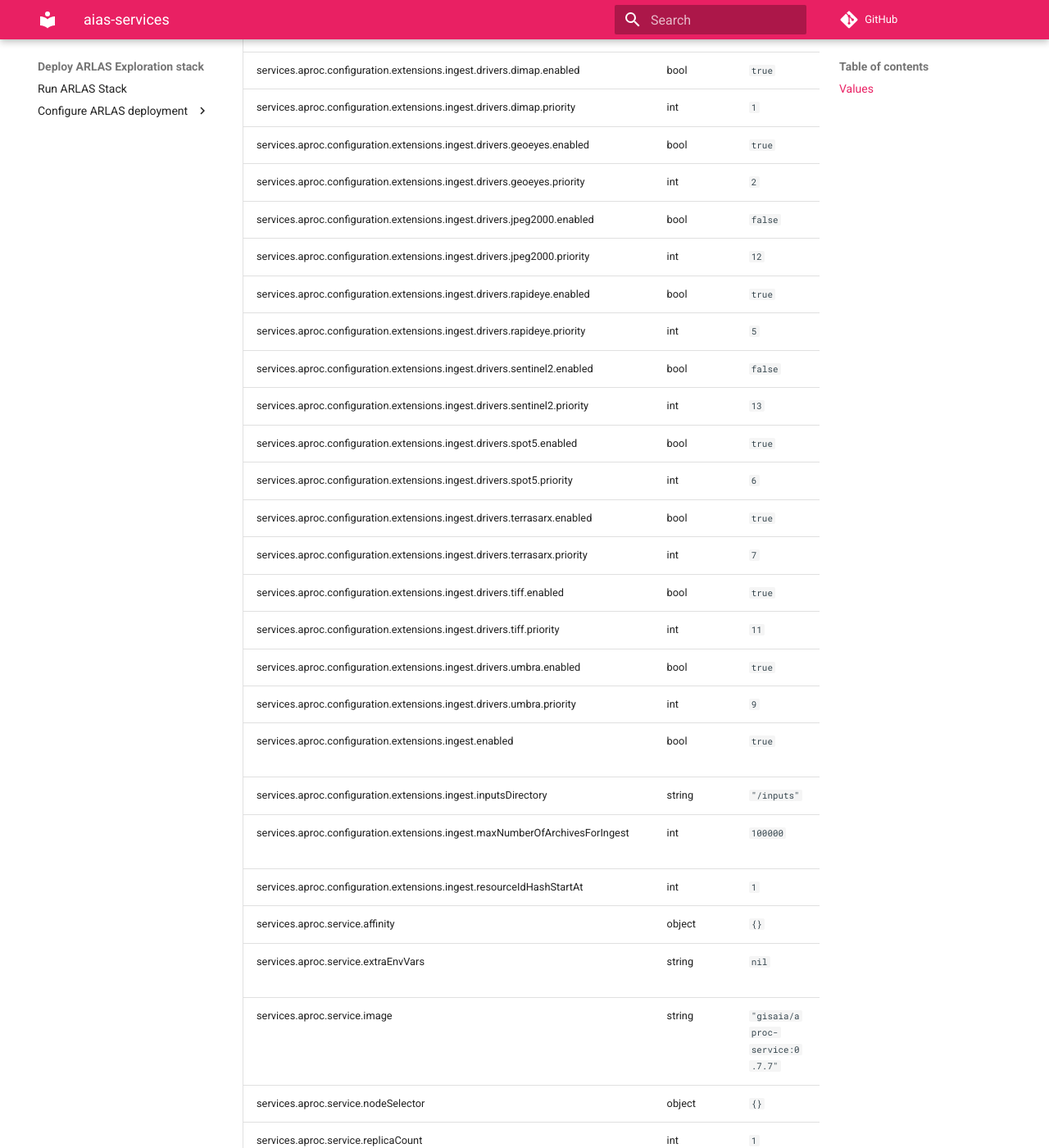
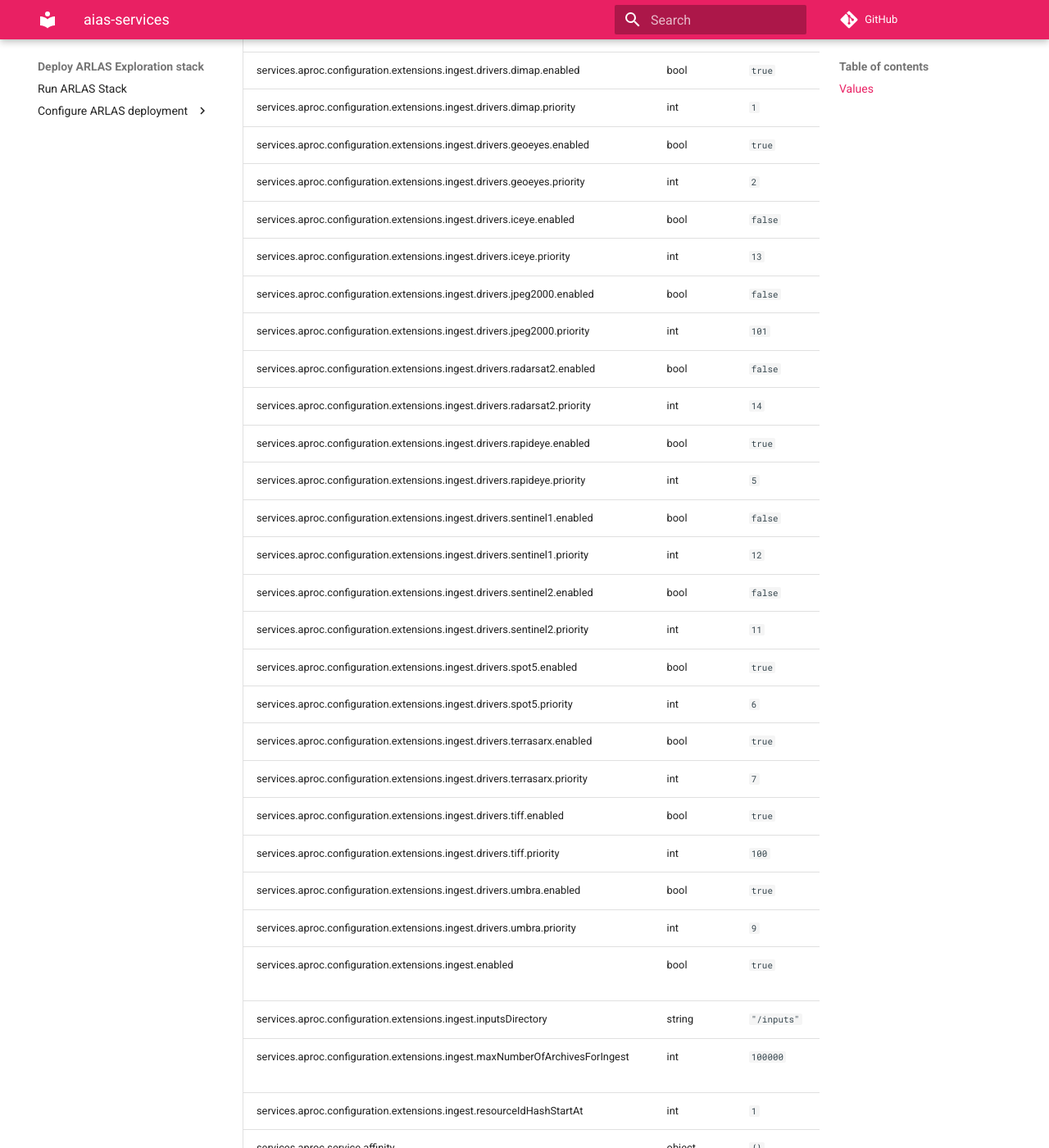
Before and after one commit to gisaia/ARLAS-Exploration-stack, an MkDocs documentation site: the page built from docs/docs/helm/aias-services/README.md, in a window 1280 px wide and 1400 px high, scrolled down 21826 px. Shown: the whole window at 82% size. Built offline with MkDocs 1.6.1 and Material for MkDocs 9.7.7, drawn with Linux system fonts in a browser that asks for light colours; comment, search, counter and statistics services are not loaded; some of the changed text lies outside the part shown.

Commit message:
upgrade aias to 0.9.1

```diff
--- a/docs/docs/helm/aias-services/README.md
+++ b/docs/docs/helm/aias-services/README.md
@@ -49,7 +49,7 @@ A Helm Chart to deploy ARLAS AIAS Services
 | services.agate.configuration.urbac.verifySsl | bool | `true` | Whether to verify the SSL certificate of the OpenID Provider or not |
 | services.agate.configuration.urlHeader | string | `"x-forwarded-uri"` | HTTP header containing the original request URL |
 | services.agate.extraEnvVars | string | `nil` | Extra environment variables for the agate container |
-| services.agate.image | string | `"gisaia/agate:0.7.7"` |  |
+| services.agate.image | string | `"gisaia/agate:0.9.1"` |  |
 | services.agate.nodeSelector | object | `{}` | Node selector for AGATE service pods |
 | services.agate.replicaCount | int | `1` | Number of AGATE service replicas |
 | services.agate.resources | object | `{"limits":{"cpu":0.5,"memory":"256Mi"},"requests":{"cpu":0.1,"memory":"50Mi"}}` | Resources configuration for AGATE service |
@@ -71,7 +71,7 @@ A Helm Chart to deploy ARLAS AIAS Services
 | services.airs.configuration.s3.tier | string | `"Standard"` | S3 bucket's tier. This value is provided in the item properties of the STAC item |
 | services.airs.configuration.s3.writablePaths | list | `["/"]` | List of writable paths in the S3 bucket |
 | services.airs.extraEnvVars | string | `nil` | Extra environment variables for the airs container |
-| services.airs.image | string | `"gisaia/airs:0.7.7"` |  |
+| services.airs.image | string | `"gisaia/airs:0.9.1"` |  |
 | services.airs.nodeSelector | object | `{}` | Node selector for AIRS service pods |
 | services.airs.replicaCount | int | `1` | Number of AIRS service replicas |
 | services.airs.resources | object | `{"limits":{"cpu":0.5,"memory":"2Gi"},"requests":{"cpu":0.1,"memory":"50Mi"}}` | Resources configuration for AIRS service |
@@ -132,18 +132,24 @@ A Helm Chart to deploy ARLAS AIAS Services
 | services.aproc.configuration.extensions.ingest.drivers.dimap.priority | int | `1` |  |
 | services.aproc.configuration.extensions.ingest.drivers.geoeyes.enabled | bool | `true` |  |
 | services.aproc.configuration.extensions.ingest.drivers.geoeyes.priority | int | `2` |  |
+| services.aproc.configuration.extensions.ingest.drivers.iceye.enabled | bool | `false` |  |
+| services.aproc.configuration.extensions.ingest.drivers.iceye.priority | int | `13` |  |
 | services.aproc.configuration.extensions.ingest.drivers.jpeg2000.enabled | bool | `false` |  |
-| services.aproc.configuration.extensions.ingest.drivers.jpeg2000.priority | int | `12` |  |
+| services.aproc.configuration.extensions.ingest.drivers.jpeg2000.priority | int | `101` |  |
+| services.aproc.configuration.extensions.ingest.drivers.radarsat2.enabled | bool | `false` |  |
+| services.aproc.configuration.extensions.ingest.drivers.radarsat2.priority | int | `14` |  |
 | services.aproc.configuration.extensions.ingest.drivers.rapideye.enabled | bool | `true` |  |
 | services.aproc.configuration.extensions.ingest.drivers.rapideye.priority | int | `5` |  |
+| services.aproc.configuration.extensions.ingest.drivers.sentinel1.enabled | bool | `false` |  |
+| services.aproc.configuration.extensions.ingest.drivers.sentinel1.priority | int | `12` |  |
 | services.aproc.configuration.extensions.ingest.drivers.sentinel2.enabled | bool | `false` |  |
-| services.aproc.configuration.extensions.ingest.drivers.sentinel2.priority | int | `13` |  |
+| services.aproc.configuration.extensions.ingest.drivers.sentinel2.priority | int | `11` |  |
 | services.aproc.configuration.extensions.ingest.drivers.spot5.enabled | bool | `true` |  |
 | services.aproc.configuration.extensions.ingest.drivers.spot5.priority | int | `6` |  |
 | services.aproc.configuration.extensions.ingest.drivers.terrasarx.enabled | bool | `true` |  |
 | services.aproc.configuration.extensions.ingest.drivers.terrasarx.priority | int | `7` |  |
 | services.aproc.configuration.extensions.ingest.drivers.tiff.enabled | bool | `true` |  |
-| services.aproc.configuration.extensions.ingest.drivers.tiff.priority | int | `11` |  |
+| services.aproc.configuration.extensions.ingest.drivers.tiff.priority | int | `100` |  |
 | services.aproc.configuration.extensions.ingest.drivers.umbra.enabled | bool | `true` |  |
 | services.aproc.configuration.extensions.ingest.drivers.umbra.priority | int | `9` |  |
 | services.aproc.configuration.extensions.ingest.enabled | bool | `true` | Whether the archive ingest extension is enabled or not |
@@ -152,7 +158,7 @@ A Helm Chart to deploy ARLAS AIAS Services
 | services.aproc.configuration.extensions.ingest.resourceIdHashStartAt | int | `1` |  |
 | services.aproc.service.affinity | object | `{}` | Affinity for APROC service pods |
 | services.aproc.service.extraEnvVars | string | `nil` | Extra environment variables for the aproc service container |
-| services.aproc.service.image | string | `"gisaia/aproc-service:0.7.7"` |  |
+| services.aproc.service.image | string | `"gisaia/aproc-service:0.9.1"` |  |
 | services.aproc.service.nodeSelector | object | `{}` | Node selector for APROC service pods |
 | services.aproc.service.replicaCount | int | `1` | Number of APROC service replicas |
 | services.aproc.service.resources | object | `{"limits":{"cpu":0.5,"memory":"256Mi"},"requests":{"cpu":0.1,"memory":"50Mi"}}` | Resources configuration for APROC service |
@@ -162,7 +168,7 @@ A Helm Chart to deploy ARLAS AIAS Services
 | services.aproc.service.urlPrefix | string | `"/aproc"` |  |
 | services.aproc.worker.affinity | object | `{}` | Affinity for APROC worker pods |
 | services.aproc.worker.extraEnvVars | string | `nil` | Extra environment variables for the aproc worker container |
-| services.aproc.worker.image | string | `"gisaia/aproc-proc:0.7.7"` |  |
+| services.aproc.worker.image | string | `"gisaia/aproc-proc:0.9.1"` |  |
 | services.aproc.worker.nodeSelector | object | `{}` | Node selector for APROC worker pods |
 | services.aproc.worker.replicaCount | int | `1` | Number of APROC worker replicas |
 | services.aproc.worker.resources | object | `{"limits":{"cpu":2,"memory":"2Gi"},"requests":{"cpu":0.5,"memory":"512Mi"}}` | Resources configuration for APROC worker |
@@ -170,7 +176,7 @@ A Helm Chart to deploy ARLAS AIAS Services
 | services.aproc.worker.tolerations | list | `[]` | Tolerations for APROC worker pods |
 | services.fam.affinity | object | `{}` | Affinity for FAM service pods |
 | services.fam.extraEnvVars | string | `nil` | Extra environment variables for the fam container |
-| services.fam.image | string | `"gisaia/fam:0.7.7"` |  |
+| services.fam.image | string | `"gisaia/fam:0.9.1"` |  |
 | services.fam.nodeSelector | object | `{}` | Node selector for FAM service pods |
 | services.fam.replicaCount | int | `1` | Number of FAM service replicas |
 | services.fam.resources | object | `{"limits":{"cpu":0.5,"memory":"256Mi"},"requests":{"cpu":0.1,"memory":"50Mi"}}` | Resources configuration for FAM service |
```
Also changed, not shown: docs/docs/dc_services/docker_compose_services_aias.md (+6 -6 lines), docs/docs/dc_services/docker_compose_services_aiaskc.md (+6 -6 lines), docs/docs/helm/arlas-uis/README.md (+1 -1 lines), k8s/charts/aias-services/README.md, k8s/charts/arlas-uis/README.md, 5 other files.
